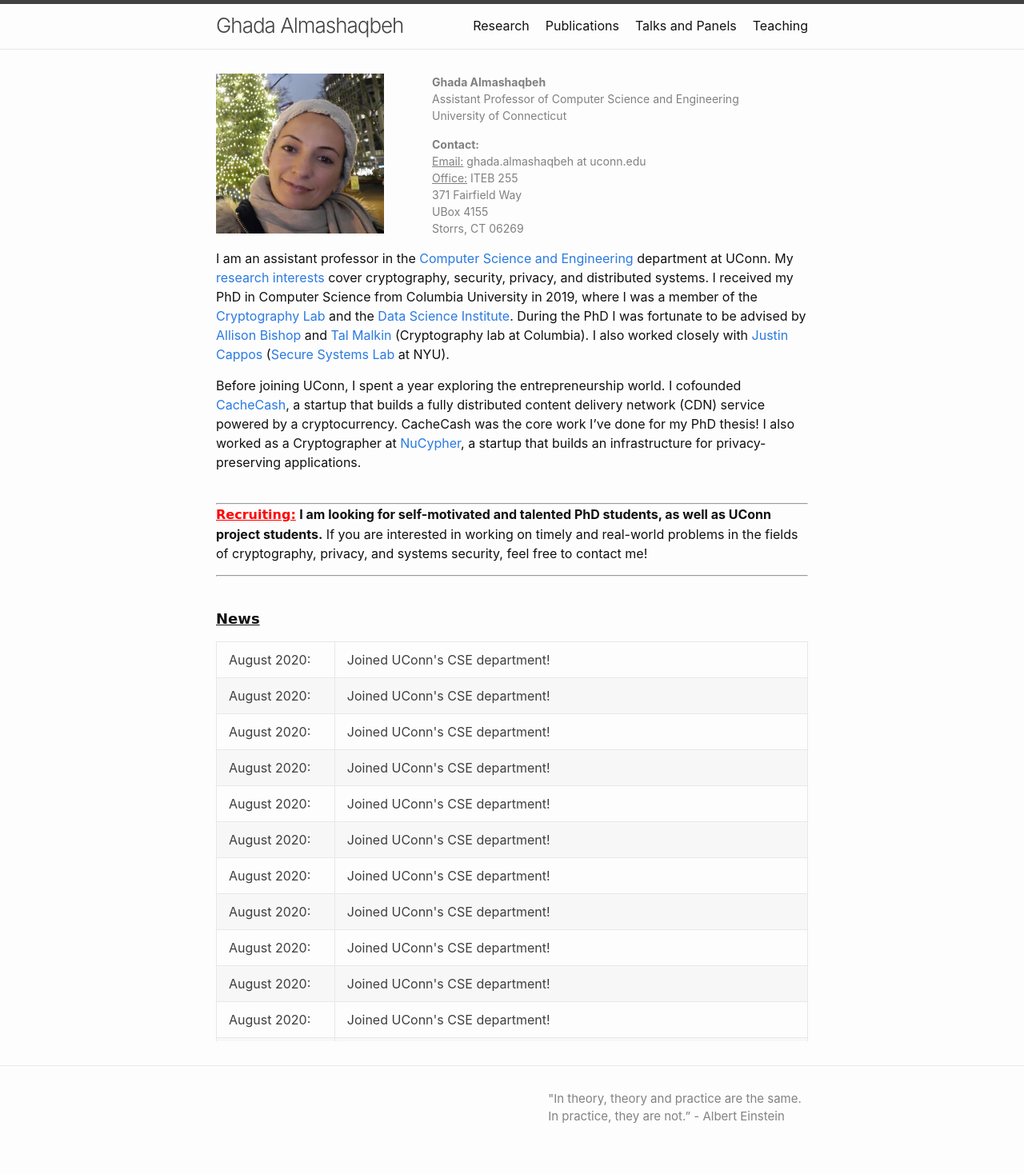
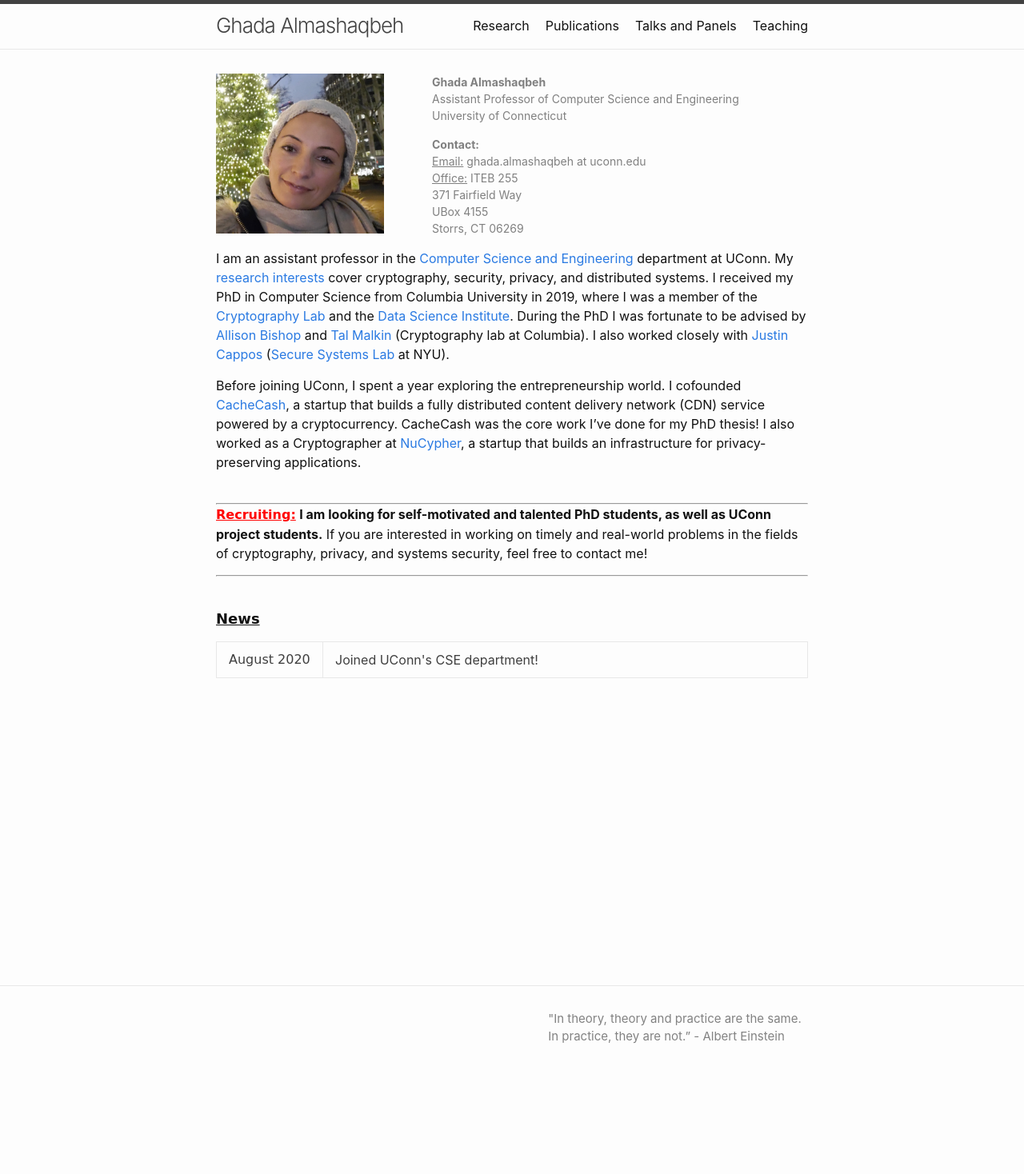
Before and after one commit to GhadaAlmashaqbeh/GhadaAlmashaqbeh.github.io, a Jekyll site: the page built from index.md, in a window 1280 px wide. Shown: the whole page at 80% size. Built offline with Jekyll 4.4.1, drawn with Linux system fonts in a browser that asks for light colours; after the commit the page ends 1368 px from its top, so only the background shows below that.

Commit message:
edit headers

```diff
--- a/index.md
+++ b/index.md
@@ -33,71 +33,11 @@ Before joining UConn, I spent a year exploring the entrepreneurship world. I cof
 
 **<span style="font-family: 'Comic Sans MS'; font-size: 18px"><u>News</u></span>**
 
-<div style="height:500px; overflow:auto;">
+<div style="height:400px; overflow:auto;">
   <table style = "width: 100%">
     <tr>
-      <td style="width: 20%;">August 2020:</td>
+      <td style="width: 18%;font-family: 'Comic Sans MS';">August 2020</td>
       <td>Joined UConn's CSE department!</td>
-    </tr>
-     <tr>
-      <td>August 2020:</td>
-      <td>Joined UConn's CSE department!</td>
-    </tr>
-     <tr>
-      <td>August 2020:</td>
-      <td>Joined UConn's CSE department!</td>
-    </tr>
-     <tr>
-      <td>August 2020:</td>
-      <td>Joined UConn's CSE department!</td>
-    </tr>
-     <tr>
-      <td>August 2020:</td>
-      <td>Joined UConn's CSE department!</td>
-    </tr>
-     <tr>
-      <td>August 2020:</td>
-      <td>Joined UConn's CSE department!</td>
-    </tr>
-     <tr>
-      <td>August 2020:</td>
-      <td>Joined UConn's CSE department!</td>
-    </tr>
-     <tr>
-      <td>August 2020:</td>
-      <td>Joined UConn's CSE department!</td>
-    </tr>
-     <tr>
-      <td>August 2020:</td>
-      <td>Joined UConn's CSE department!</td>
-    </tr>
-     <tr>
-      <td>August 2020:</td>
-      <td>Joined UConn's CSE department!</td>
-    </tr>
-     <tr>
-      <td>August 2020:</td>
-      <td>Joined UConn's CSE department!</td>
-    </tr>
-    <tr>
-      <td>August 2020:</td>
-      <td>Joined UConn's CSE department!</td>
-    </tr>
-    <tr>
-      <td>August 2020:</td>
-      <td>Joined UConn's CSE department!</td>
-    </tr>
-    <tr>
-      <td>August 2020:</td>
-      <td>Joined UConn's CSE department!</td>
-    </tr>
-    <tr>
-      <td>August 2020:</td>
-      <td>Joined UCon!</td>
-    </tr>
-    <tr>
-      <td>August 2020:</td>
-      <td>Joined UConn's CSE!</td>
     </tr>
   </table>
 </div>
```
